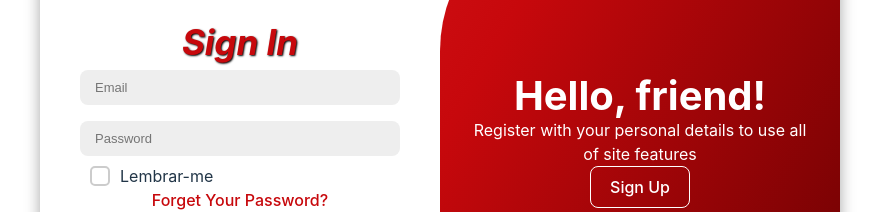
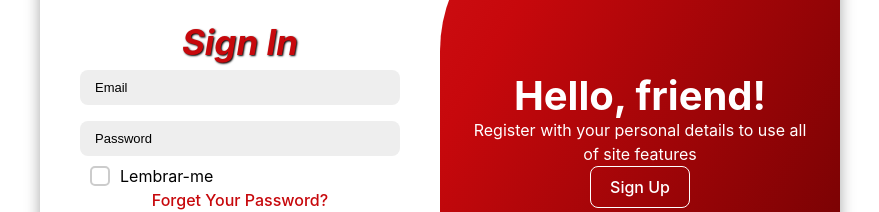
Before and after one commit to joaopaulopereirarezendesesi/HangmanGame, a React (Vite) app in the folder frontend/: page / in a window 1280 px wide. Shown: the part 259-471 px from the top of the page, without its empty margins (200-1079 px from the left). Built offline with nearby package versions, Linux system fonts and the light colour scheme.

Commit message:
aaaaaaaaaaaaaaaa

```diff
--- a/frontend/src/components/ModalCriarSala/ModalCriarSala.module.css
+++ b/frontend/src/components/ModalCriarSala/ModalCriarSala.module.css
@@ -30,8 +30,11 @@
   font-weight: bold;
 }
 
+
 .modalContent input,
 .modalContent select {
+  background: white !important;
+  color: black !important;
   width: 100%;
   padding: 8px;
   margin-top: 5px;
@@ -58,6 +61,11 @@
   color: white;
 }
 
+._modalContent_1jwqt_27 button {
+  background: white;
+  color: black;
+}
+
 .message {
   text-align: center;
   margin: 5px 0 5px 0;
--- a/frontend/src/pages/Login/Login.jsx
+++ b/frontend/src/pages/Login/Login.jsx
@@ -1,5 +1,4 @@
-import React, { useState, useEffect } from "react";
-import AppContext from "../../context/AppContext";
+import { useState, useEffect } from "react";
 import { useNavigate } from "react-router-dom";
 import axios from "axios";
 import Cookies from "js-cookie";
--- a/frontend/src/pages/Login/Login.module.css
+++ b/frontend/src/pages/Login/Login.module.css
@@ -7,6 +7,8 @@
 body {
   height: 100vh;
   width: 100vw;
+  background: white !important;
+  color: black !important;
 }
 
 .login {
@@ -72,10 +74,15 @@ body {
         border: none;
         margin: 8px 0;
         padding: 10px 15px;
+        color: black !important;
         font-size: 13px;
         border-radius: 8px;
         width: 100%;
         outline: none;
+      }
+
+      & input::placeholder {
+        color: black !important;
       }
 
       & h1,
--- a/frontend/src/pages/Rooms/Rooms.jsx
+++ b/frontend/src/pages/Rooms/Rooms.jsx
@@ -1,4 +1,4 @@
-import React, { useEffect, useState } from "react";
+import { useEffect, useState } from "react";
 import styles from "./Rooms.module.css";
 
 import { useNavigate } from "react-router-dom";
--- a/frontend/src/pages/Rooms/Rooms.module.css
+++ b/frontend/src/pages/Rooms/Rooms.module.css
@@ -195,7 +195,7 @@ body {
   bottom: -15px;
 
   padding: 0;
-
+  background: white !important;
   width: 40px;
   height: 40px;
   border-radius: 40px;
```
Also changed, not shown: 2 other files (tests, documents, lock files or other folders).
